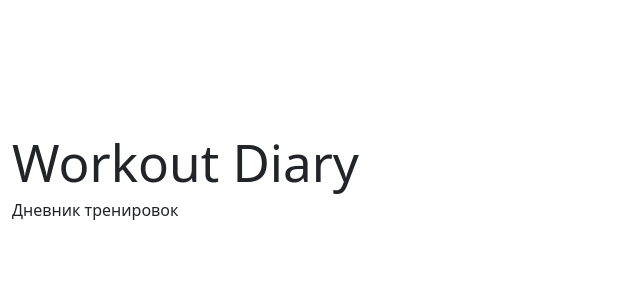
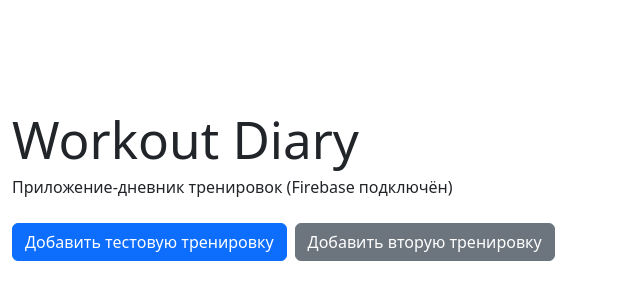
Before and after one commit to KunitzAn/workout-diary, a React (Vite) app in the folder workout-diary/: page / in a window 1280 px wide. Shown: the part 214-514 px from the top of the page, without its empty margins (0-640 px from the left). Built offline with nearby package versions, Linux system fonts and the light colour scheme.

Commit message:
Defined data structure with workouts and constants

```diff
--- a/workout-diary/src/App.jsx
+++ b/workout-diary/src/App.jsx
@@ -1,10 +1,67 @@
 import { Container } from 'react-bootstrap';
+import { db } from './firebase';
+import { collection, addDoc } from 'firebase/firestore';
+import { workoutTypes } from './constants';
 
 function App() {
+  const addWorkout = async () => {
+    try {
+      const docRef = await addDoc(collection(db, "workouts"), {
+        date: "2025-06-26",
+        type: "ягодицы+плечи",
+        exercises: [
+          {
+            name: "Приседания",
+            weight: 50,
+            sets: 4,
+            reps: 10
+          },
+          {
+            name: "Жим стоя",
+            weight: 20,
+            sets: 3,
+            reps: 12
+          }
+        ],
+        timestamp: new Date()
+      });
+      console.log("Тренировка добавлена с ID:", docRef.id);
+    } catch (e) {
+      console.error("Ошибка при записи:", e);
+    }
+  };
+
+  const addSecondWorkout = async () => {
+    try {
+      const docRef = await addDoc(collection(db, "workouts"), {
+        date: "2025-06-25", // Предыдущий день
+        type: "спина",
+        exercises: [
+          {
+            name: "Подтягивания",
+            weight: 0, // Без веса
+            sets: 3,
+            reps: 8
+          }
+        ],
+        timestamp: new Date()
+      });
+      console.log("Вторая тренировка добавлена с ID:", docRef.id);
+    } catch (e) {
+      console.error("Ошибка при записи:", e);
+    }
+  };
+
   return (
     <Container>
       <h1>Workout Diary</h1>
-      <p>Дневник тренировок</p>
+      <p>Приложение-дневник тренировок (Firebase подключён)</p>
+      <button onClick={addWorkout} className="btn btn-primary mt-2">
+        Добавить тестовую тренировку
+      </button>
+      <button onClick={addSecondWorkout} className="btn btn-secondary mt-2 ms-2">
+        Добавить вторую тренировку
+      </button>
     </Container>
   );
 }
--- /dev/null
+++ b/workout-diary/src/constants.js
@@ -0,0 +1,9 @@
+export const workoutTypes = {
+  "ягодицы+плечи": { icon: "🏋️‍♀️", color: "#ff6b6b" },
+  "ягодицы/ноги+плечи": { icon: "💪", color: "#4ecdc4" },
+  "спина": { icon: "🏋️", color: "#45b7d1" },
+  "спина+плечи": { icon: "🤸‍♂️", color: "#96ceb4" },
+  "грудь+бицепс": { icon: "💥", color: "#ffeead" },
+  "спина+трицепс": { icon: "🏋️‍♂️", color: "#d4a5a5" },
+  "спина+грудь+руки": { icon: "🔥", color: "#9b59b6" }
+};
--- /dev/null
+++ b/workout-diary/src/firebase.js
@@ -0,0 +1,17 @@
+import { initializeApp } from 'firebase/app';
+import { getFirestore, collection, addDoc } from 'firebase/firestore';
+
+const firebaseConfig = {
+  apiKey: "AIzaSyBHGVv5nbyAS_SFoMo9z4pSgVfnAiqw6mI",
+  authDomain: "workoutdiary-610d0.firebaseapp.com",
+  projectId: "workoutdiary-610d0",
+  storageBucket: "workoutdiary-610d0.firebasestorage.app",
+  messagingSenderId: "760171999000",
+  appId: "1:760171999000:web:57e3a25ee97e74da98f86d",
+  measurementId: "G-L0D1YX2JC0"
+};
+
+const app = initializeApp(firebaseConfig);
+const db = getFirestore(app);
+
+export { db };
```
